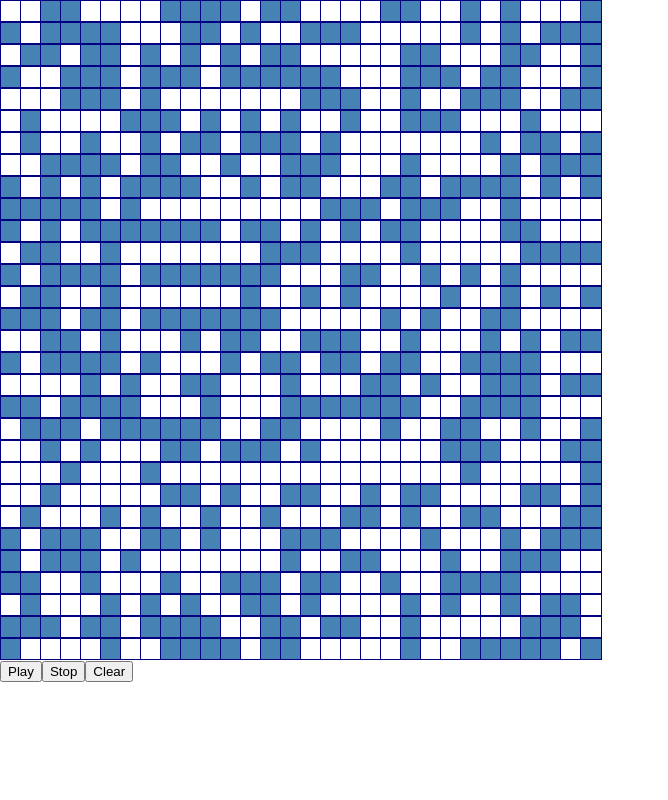
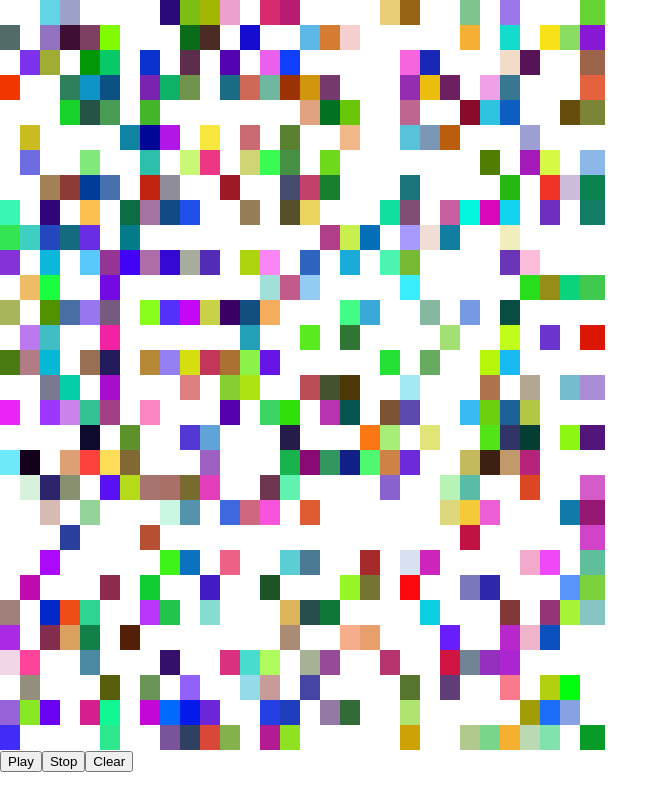
Before and after one commit to Conary36/CS-Build-Week1, a React (Create React App) app: page / in a window 1280 px wide. Shown: the whole page, without its empty margins (0-668 px from the left). Built offline with nearby package versions, Linux system fonts and the light colour scheme.

Commit message:
rgb initiated

```diff
--- a/src/components/Grid.js
+++ b/src/components/Grid.js
@@ -52,8 +52,6 @@ class Grid extends React.Component {
             playing: false,
             alive: 0,
             clickable: false
-
-
         };
         this.animation = null;
         console.log(grid);
@@ -116,6 +114,12 @@ class Grid extends React.Component {
     }
 
 
+    onClick(e){
+        ///FIND MOUSE CLICK HANDLER
+
+
+    }
+
    stopAnimation () {
        this.setState({playing: false});
    }
@@ -129,7 +133,7 @@ class Grid extends React.Component {
    }
 
 
-   render() {
+   render() {;
         const grid = this.state.grid;
         return(
             //
@@ -139,20 +143,16 @@ class Grid extends React.Component {
                 mapRows.map((mapCols, j) => (
                     <div
                         key={`${i}-${j}`}
-                        // className={mapRows.alive ? 1 : 0}
-                        onClick= {this.state.grid}
-                        style={{
-                        //     cellStyle(this.state.alive, this.state.size)
-                        width: 20,
-                        height: 20,
-                        background: grid[i][j] ? 'steelblue' : 'white',
-                        border: '1px solid navy',
-                        }}
+                        onClick={ (e) => this.onClick(e.target) }
+                        // onClick= {this.state.grid}
+
+                         style={cellStyle(grid[i][j], grid[i][j]) }
                     >
                     </div>
 
                 )))}
             </div>
+
             <button onClick={ () => this.play() }>Play</button>
             <button onClick={ () => this.stopAnimation() }>Stop</button>
             <button onClick={ () => this.clearGrid() }>Clear</button>
--- a/src/components/displayFunctions.js
+++ b/src/components/displayFunctions.js
@@ -23,35 +23,37 @@ export const displaySize = size => {
 }
 
 const cellSize = size =>{
-    if (size === 20){
-        return '25px'
-    }
-    if (size === 40){
-        return '15px'
-    }
-    if (size === 60){
-        return '8px'
-    }
+    // if (size === 20){
+    //     return '25px'
+    // }
+    // if (size === 40){
+    //     return '15px'
+    // }
+    // if (size === 60){
+    //     return '8px'
+    // }
+    return '25px'
 }
 
 export const cellStyle = (alive, size) => {
     const randomColor1 = Math.floor(Math.random() * Math.floor(255))
     const randomColor2 = Math.floor(Math.random() * Math.floor(255))
     const randomColor3 = Math.floor(Math.random() * Math.floor(255))
-
+    // console.log(alive, size)
+    // return {background: `rgb(${randomColor1}, ${randomColor2}, ${randomColor3})`, width: cellSize(size), height: cellSize(size)}
     if(alive){
         return {
-            width: `${cellSize(size)}`,
-            height: `${cellSize(size)}`,
+            width: cellSize(size),
+            height: cellSize(size),
             background: `rgb(${randomColor1}, ${randomColor2}, ${randomColor3})`
         };
 
 
     }else{
         return{
-            width: `${cellSize(size)}`,
-            height: `${cellSize(size)}`,
-            background: "black"
+            width: cellSize(size),
+            height: cellSize(size),
+            background: "white"
         }
     }
 }
```
